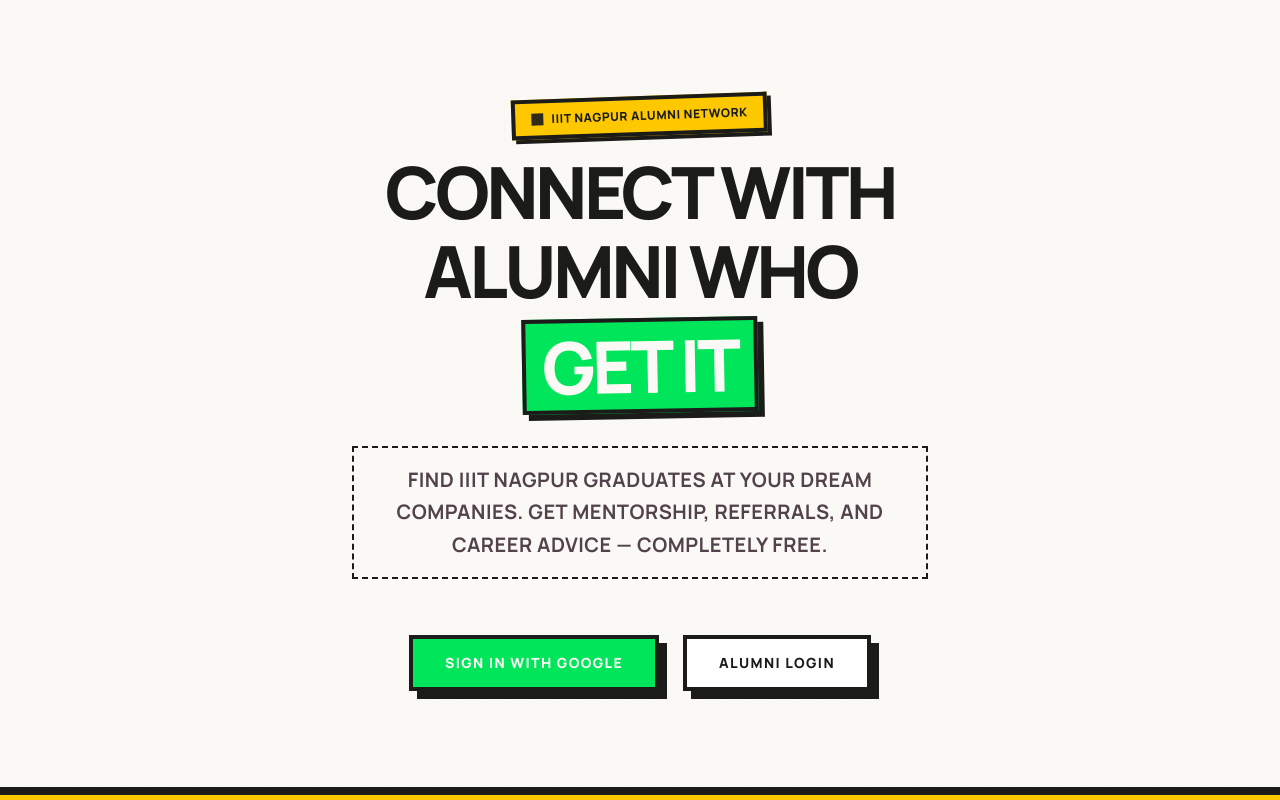
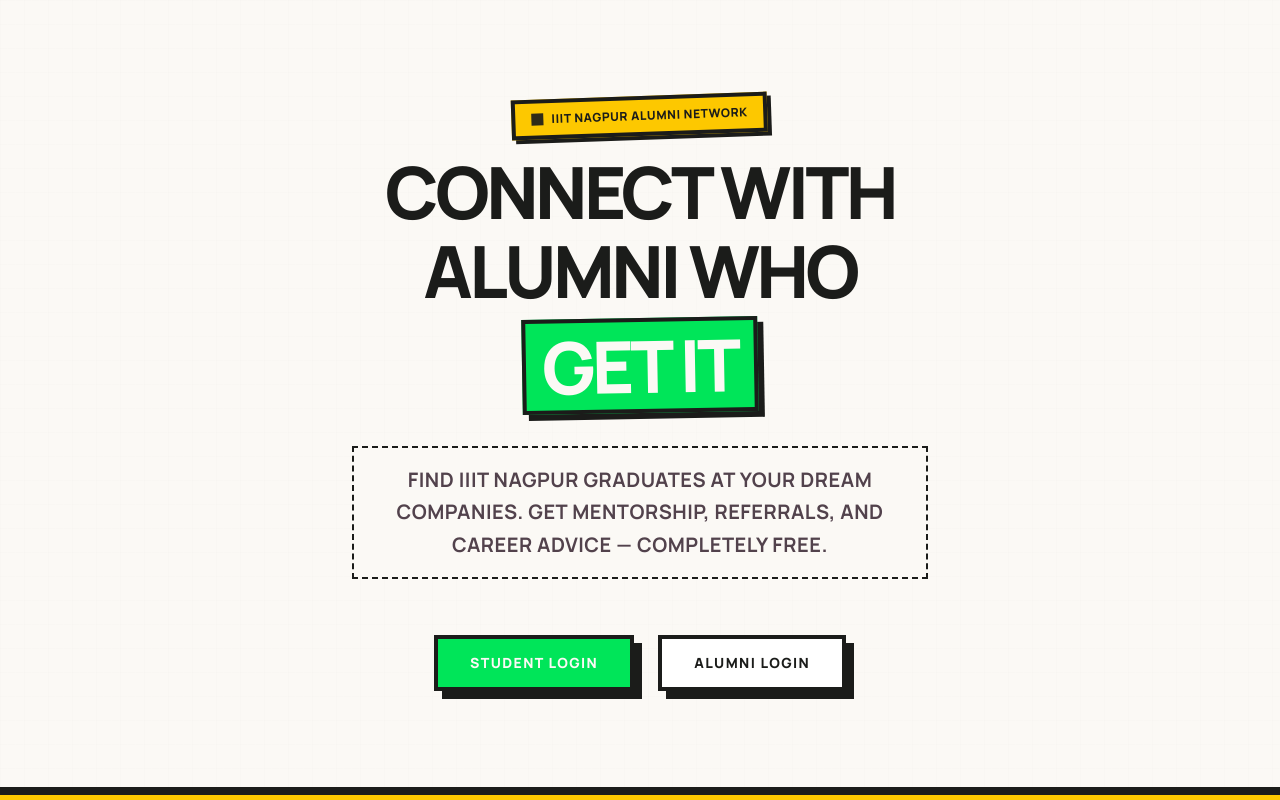
Before and after one commit to sohampawar1866/alumni-insights, a Next.js app: page / in a window 1280 px wide. Shown: the top 800 px of the page. Built offline with nearby package versions, Linux system fonts and the light colour scheme.

Commit message:
rename button

```diff
--- a/src/app/page.tsx
+++ b/src/app/page.tsx
@@ -31,7 +31,7 @@
               href="/login"
               className="group inline-flex h-14 items-center justify-center bg-primary border-4 border-foreground px-8 text-sm font-black uppercase tracking-widest text-background shadow-[8px_8px_0px_var(--color-foreground)] transition-all hover:-translate-y-1 hover:-translate-x-1 hover:shadow-[12px_12px_0px_var(--color-foreground)]"
             >
-              Sign In with Google
+              Student Login
             </Link>
             <Link
               href="/alumni/login"
```
